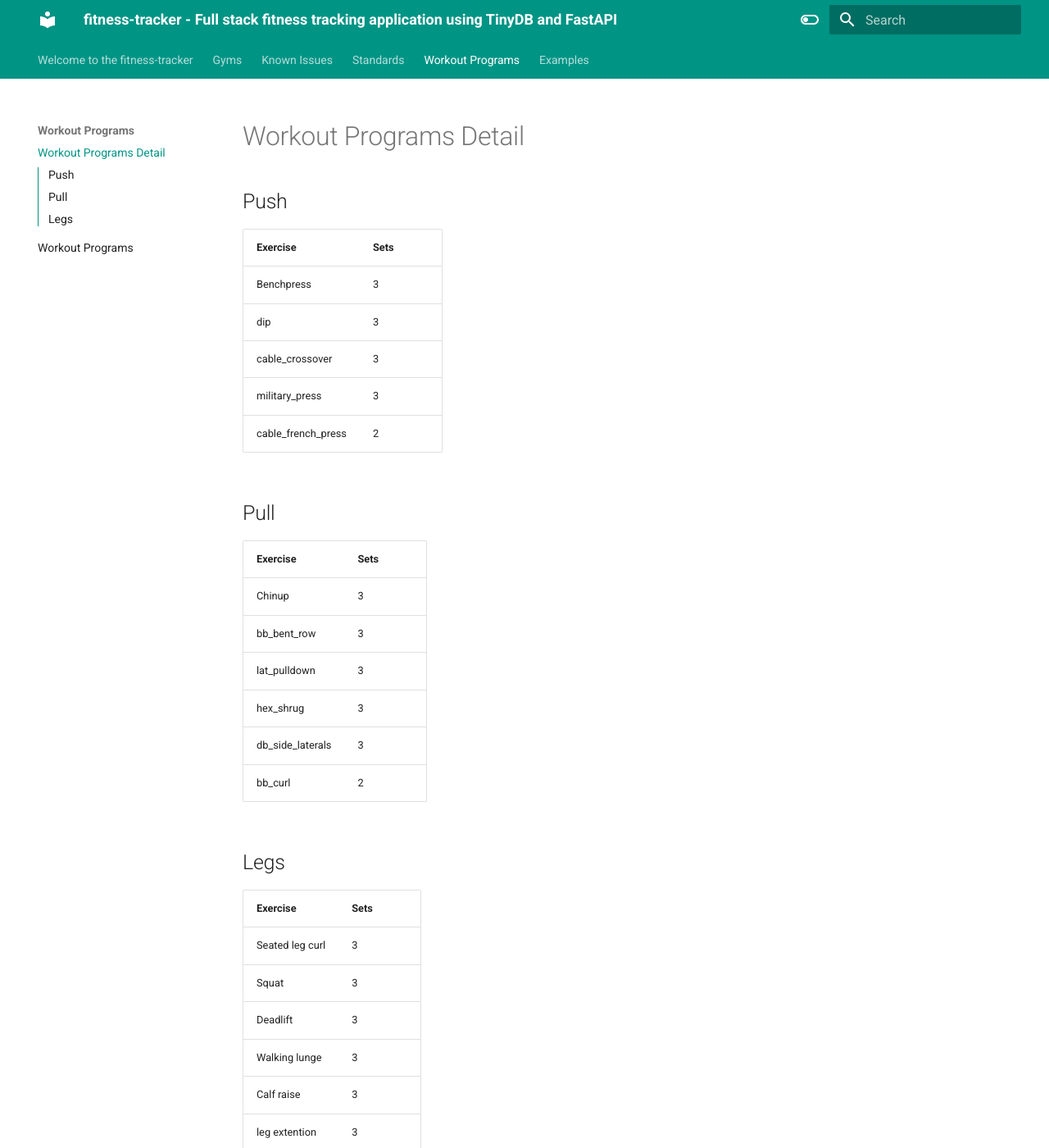
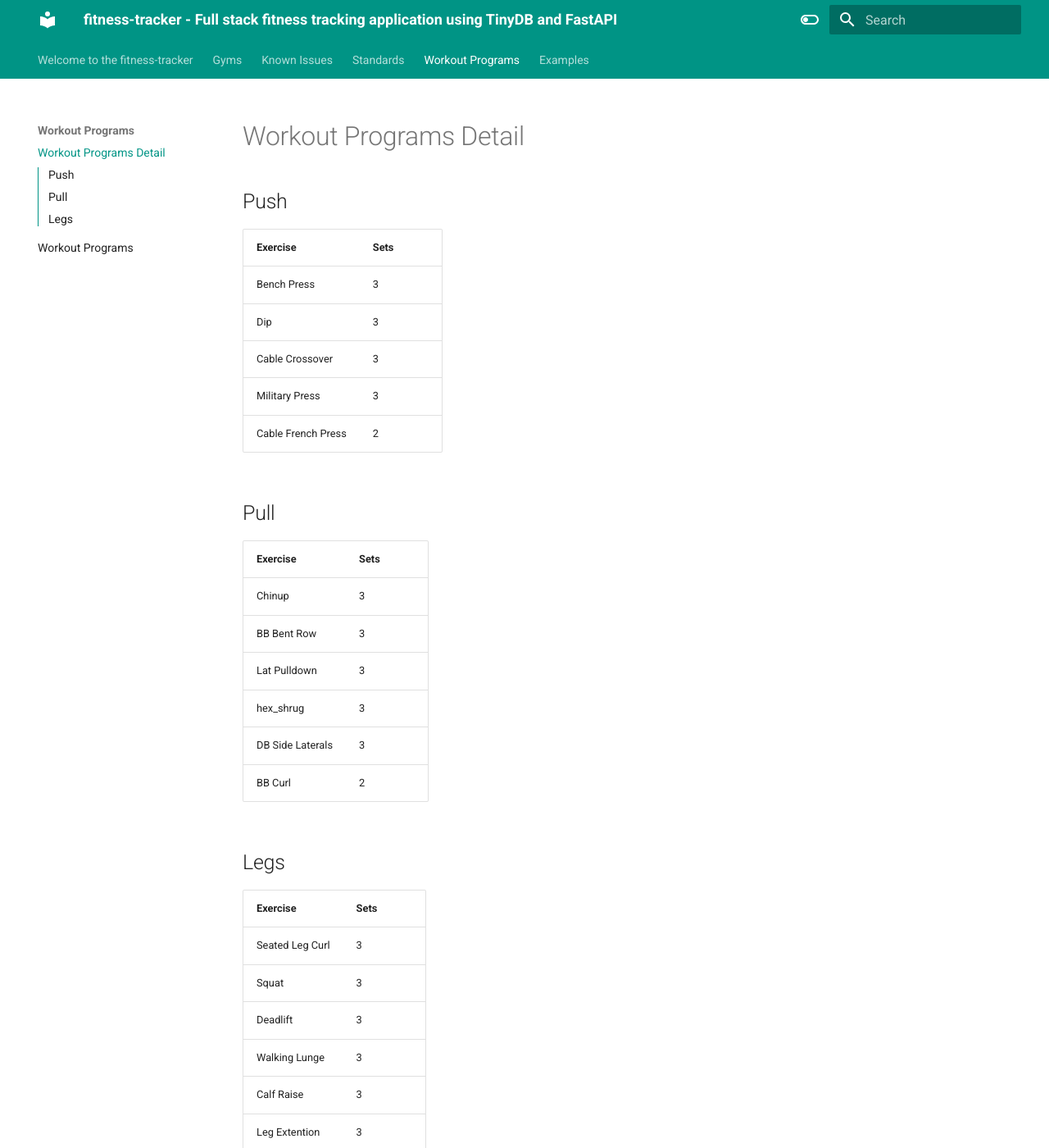
Before and after one commit to TheNewThinkTank/fitness-tracker, an MkDocs documentation site: the page built from docs/project_docs/Workout-Programs/workout-programs-detail.md, in a window 1280 px wide and 1400 px high. Shown: the whole window at 82% size. Built offline with MkDocs 1.6.1 and Material for MkDocs 9.7.7, drawn with Linux system fonts in a browser that asks for light colours.

Commit message:
style: format exercise names

```diff
--- a/docs/project_docs/Workout-Programs/workout-programs-detail.md
+++ b/docs/project_docs/Workout-Programs/workout-programs-detail.md
@@ -4,30 +4,30 @@
 
 | Exercise           | Sets |
 | ------------------ | ---- |
-| Benchpress         | 3    |
-| dip                | 3    |
-| cable_crossover    | 3    |
-| military_press     | 3    |
-| cable_french_press | 2    |
+| Bench Press        | 3    |
+| Dip                | 3    |
+| Cable Crossover    | 3    |
+| Military Press     | 3    |
+| Cable French Press | 2    |
 
 ## Pull
 
 | Exercise         | Sets |
 | ---------------- | ---- |
 | Chinup           | 3    |
-| bb_bent_row      | 3    |
-| lat_pulldown     | 3    |
+| BB Bent Row      | 3    |
+| Lat Pulldown     | 3    |
 | hex_shrug        | 3    |
-| db_side_laterals | 3    |
-| bb_curl          | 2    |
+| DB Side Laterals | 3    |
+| BB Curl          | 2    |
 
 ## Legs
 
 | Exercise        | Sets |
 | --------------- | ---- |
-| Seated leg curl | 3    |
+| Seated Leg Curl | 3    |
 | Squat           | 3    |
 | Deadlift        | 3    |
-| Walking lunge   | 3    |
-| Calf raise      | 3    |
-| leg extention   | 3    |
+| Walking Lunge   | 3    |
+| Calf Raise      | 3    |
+| Leg Extention   | 3    |
```
